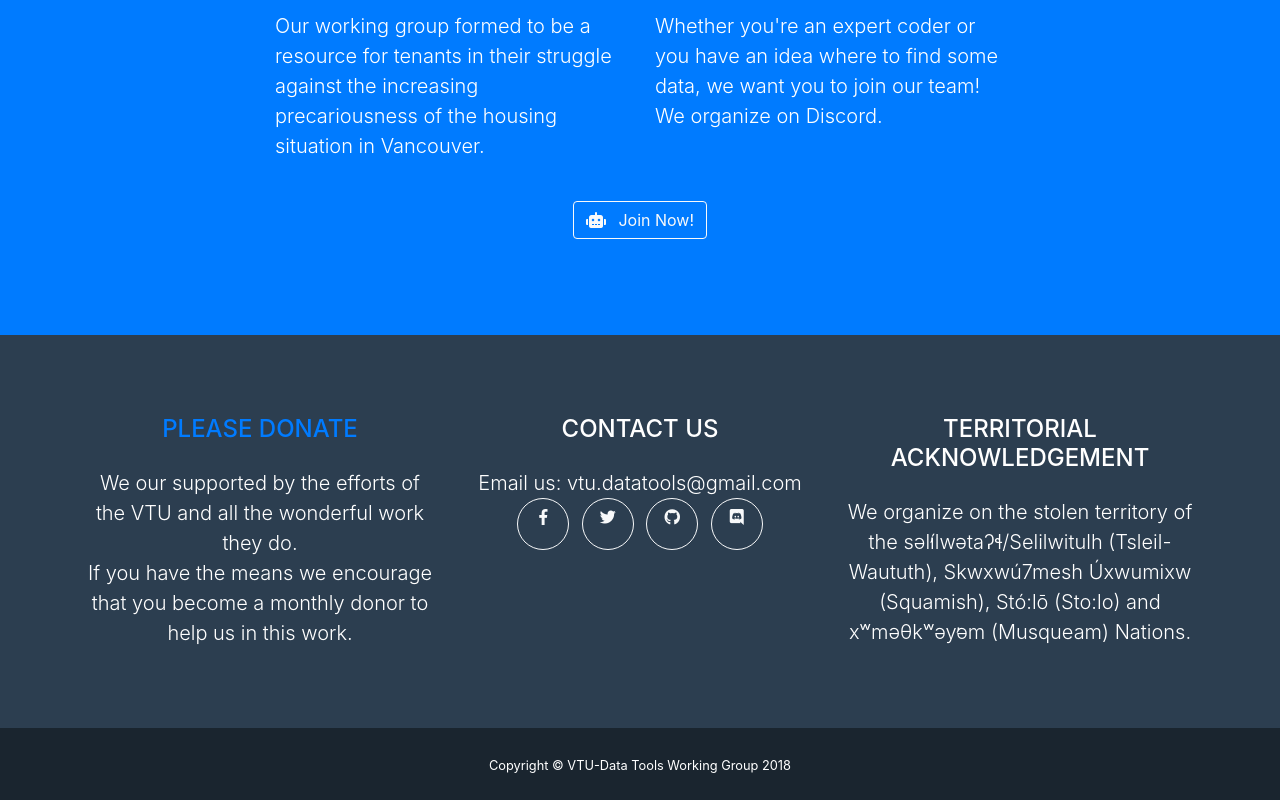
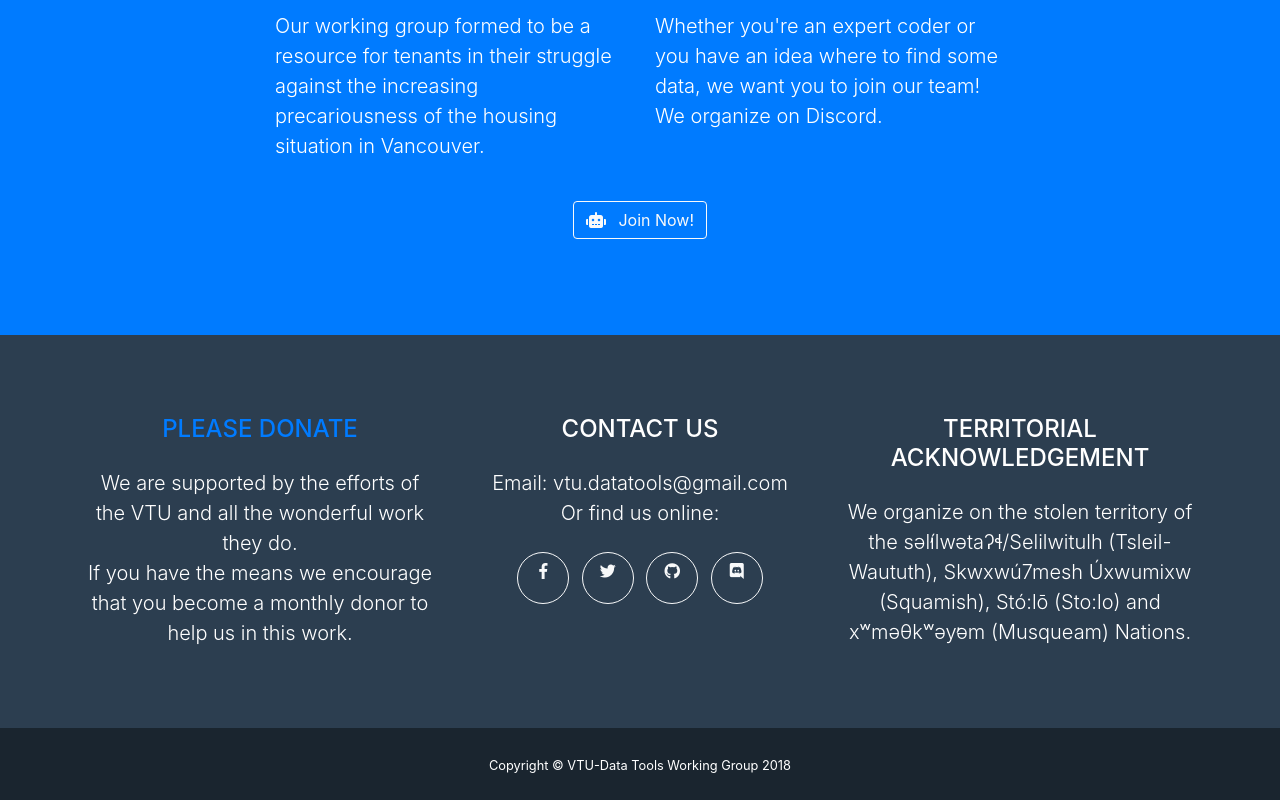
Before and after one commit to vtu-datatools/vtu-datatools.github.io, a website with bundled scripts: page index.html in a window 1280 px wide. Shown: the part 1893-2693 px from the top of the page. Built offline with nearby package versions, Linux system fonts and the light colour scheme.

Commit message:
Minor changes

```diff
--- a/index.html
+++ b/index.html
@@ -160,12 +160,14 @@
         <div class="row">
           <div class="col-md-4 mb-5 mb-lg-0">
             <h4 class="text-uppercase mb-4"><a href="https://www.vancouvertenantsunion.ca/donate">Please donate</a></h4>
-            <p class="lead mb-0">We our supported by the efforts of the VTU and all the wonderful work they do.
+            <p class="lead mb-0">We are supported by the efforts of the VTU and all the wonderful work they do.
             	<br/>If you have the means we encourage that you become a monthly donor to help us in this work.</p>
           </div>
           <div class="col-md-4 mb-5 mb-lg-0">
             <h4 class="text-uppercase mb-4">Contact Us</h4>
-            <p class="lead mb-0">Email us: vtu.datatools@gmail.com</p>
+            <p class="lead mb-0">Email: vtu.datatools@gmail.com</p>
+            <p class="lead mb-0">Or find us online:</p>
+            <br />
             <ul class="list-inline mb-0">
               <li class="list-inline-item">
                 <a class="btn btn-outline-light btn-social text-center rounded-circle" href="#">
```
